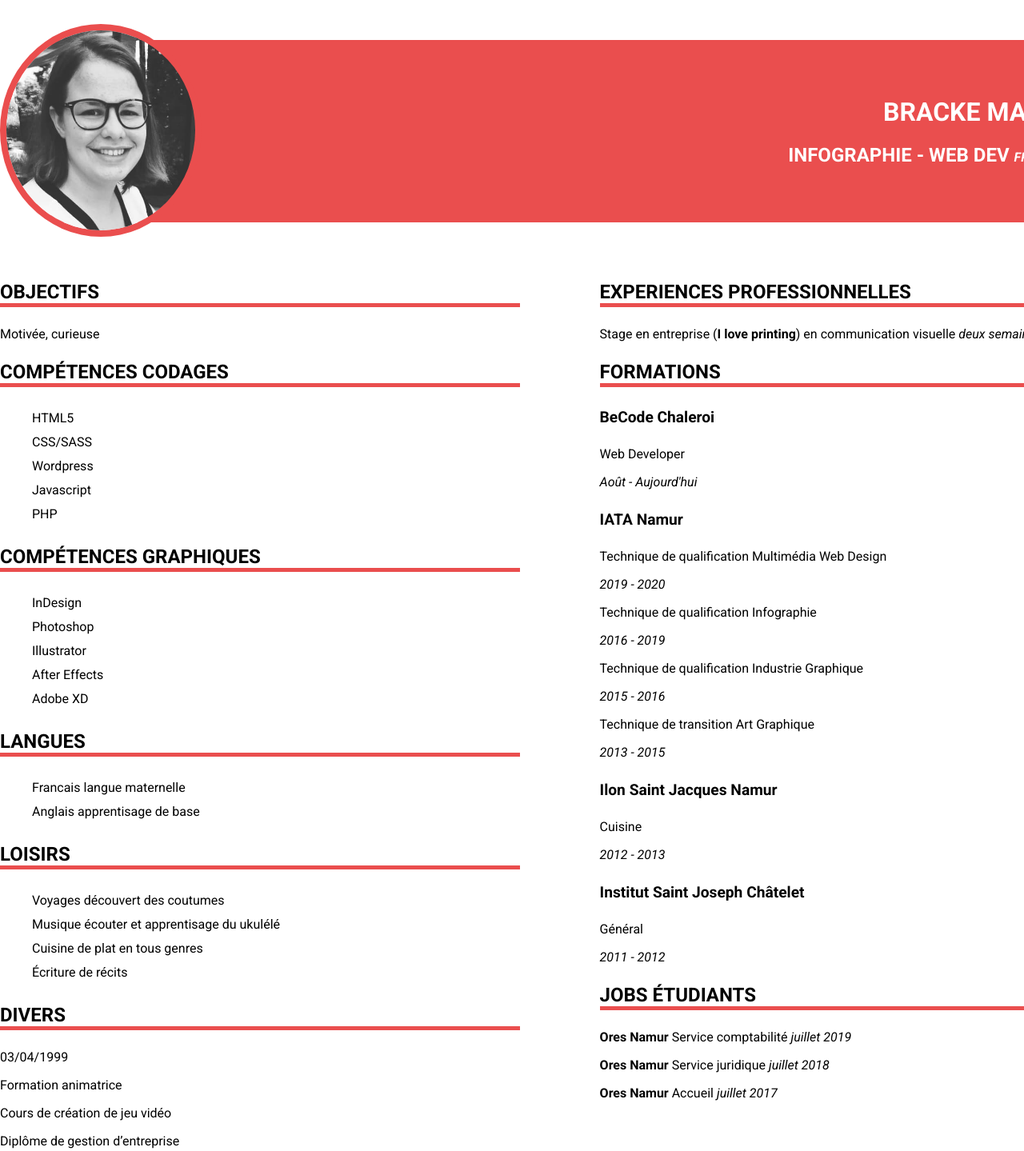
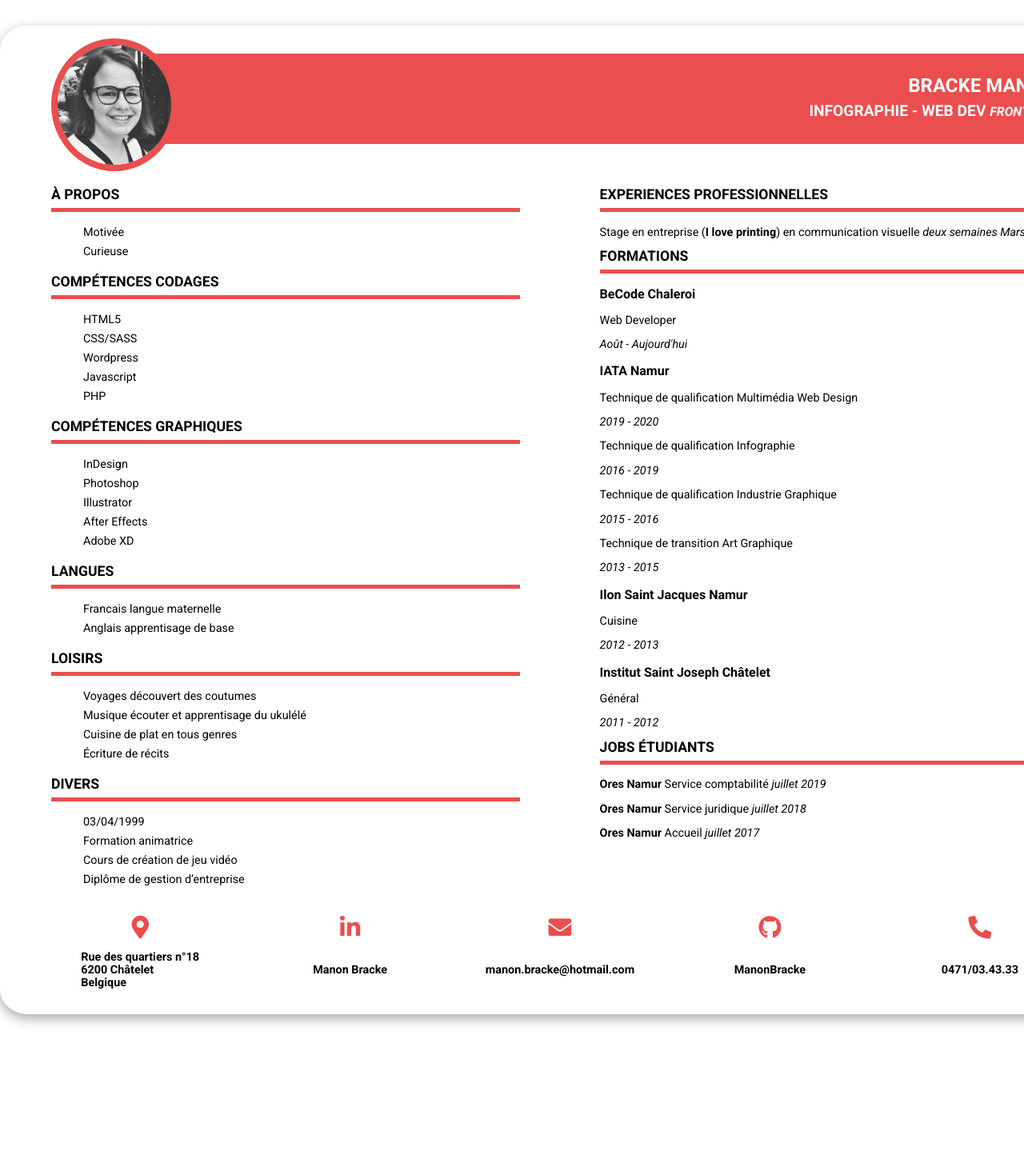
Before and after one commit to ManonBracke/CV, a plain HTML site: page index.html in a window 1280 px wide. Shown: the top 1439 px of the page at 80% size. After the commit the page ends 1300 px from the top, so only its background shows below. Drawn offline with Linux system fonts and the light colour scheme.

Commit message:
Modification + Mis a jour 3

```diff
--- a/assets/sass/style.scss
+++ b/assets/sass/style.scss
@@ -5,45 +5,55 @@ body{
     margin-right: auto;
     margin-left: auto;
     width: 1400px;
-    font-size:1rem;
-
+    font-size:0.9rem;
+    line-height: 1rem;
 }
 /*--------H--------*/
 h1{
     text-transform: uppercase;
-    font-size: 2rem;
+    font-size: 1.5rem;
     color: #fff;
+
 }
 h2{
     text-transform: uppercase;
-    font-size: 1.5rem;
+    font-size: 1.2rem;
     color: #fff;
+
     em{
         font-size: 1rem;
     }
 }
 h3{
     border-bottom: #ea4e4e 5px solid;
+    padding-bottom: 0.8rem;
     text-transform: uppercase;
-    font-size: 1.5rem;
+    font-size: 1.1rem;
+    line-height: 0.5rem;
 }
 h4{
-    font-size: 1.2rem;
+    font-size: 1rem;
+    line-height: 0.5rem;
 }
 /*--------Section--------*/
+#info{
+    margin-top: -2rem;
+}
 #info2{
-    padding-top: 6.2rem;
+    padding-top: 1rem;
 }
 /*--------Liste--------*/
 ul li{
     list-style: none;
-    line-height: 30px;
+    line-height: 2rem;
+    margin-top: -0.5rem;
 }
 /*--------Grid--------*/
 .grid{
     display: grid;
     grid-template-columns: 1fr 1fr;
     grid-column-gap: 6.2rem;
+    margin-top: -0.5rem;
 }
 .grid2{
     display: grid;
@@ -60,10 +70,11 @@ ul li{
 .color{
     background:#ea4e4e;
     text-align: right;
-    padding: 3.1rem;
+    padding: 1rem;
     margin-bottom: 3.1rem;
-    margin-top: 3.1rem;
+    margin-top: 3.2rem;
     margin-left: 4rem;
+    border-radius: 10px;
 }
 .bold{
     font-weight: bold;
@@ -74,6 +85,7 @@ ul li{
     text-align: left;
     float: left;
     margin-top: -1.2rem;
+    height: 150px;
 }
 a:link, a:visited{
     color: black;
@@ -87,5 +99,12 @@ a.lien:link, a.lien:visited{
 i{
     font-size: 1rem;
     color: #ea4e4e;
+}
 
+.contour{
+    box-shadow: rgba(0, 0, 0, 0.35) 0px 5px 15px;
+    max-width: 110rem;
+    padding: 1rem 4rem;
+    margin: 2rem 0;
+    border-radius: 2.5%;
 }
--- a/index.html
+++ b/index.html
@@ -13,10 +13,11 @@
 </head>
 
 <body>
+    <div class="contour">
         <header id="info">
             <div class="grid3">
                 <div>
-                <img src="assets/img/Photo.png" alt="Moi" height="250px" class="photo">
+                    <img src="assets/img/Photo.png" alt="Moi" class="photo">
                 </div>
                 <div class="color">
                     <h1> Bracke Manon</h1>
@@ -30,8 +31,11 @@
             <div class="grid">
                 <div>
                     <section id="objectif">
-                    <h3>Objectifs</h3>
-                    <p>Motivée, curieuse</p>
+                        <h3>à propos</h3>
+                        <ul>
+                            <li>Motivée</li>
+                            <li>Curieuse</li>
+                        </ul>
                     </section>
                     <section id="competence">
                         <h3>Compétences codages</h3>
@@ -69,10 +73,12 @@
                     </section>
                     <section id="divers">
                         <h3>Divers</h3>
-                    <p>03/04/1999</p>
-                    <p>Formation animatrice </p>
-                    <p>Cours de création de jeu vidéo</p>
-                    <p>Diplôme de gestion d’entreprise</p>
+                        <ul>
+                            <li>03/04/1999</li>
+                            <li>Formation animatrice</li>
+                            <li>Cours de création de jeu vidéo</li>
+                            <li>Diplôme de gestion d’entreprise</li>
+                        </ul>
                     </section>
                 </div>
                 <div>
@@ -143,7 +149,8 @@
                         </p>
                     </div>
                     <div>
-                    <p class="bold"><a href="https://www.linkedin.com/in/manon-bracke/" target="_blank">Manon Bracke</a>
+                        <p class="bold"><a href="https://www.linkedin.com/in/manon-bracke/" target="_blank">Manon
+                                Bracke</a>
                         </p>
                     </div>
                     <div>
@@ -158,7 +165,7 @@
                 </div>
             </section>
         </footer>
-
+    </div>
 </body>
 
 </html>
```
Also changed, not shown: assets/css/style.css, 1 other file. Lines whose indentation alone changed are shown as unchanged.
